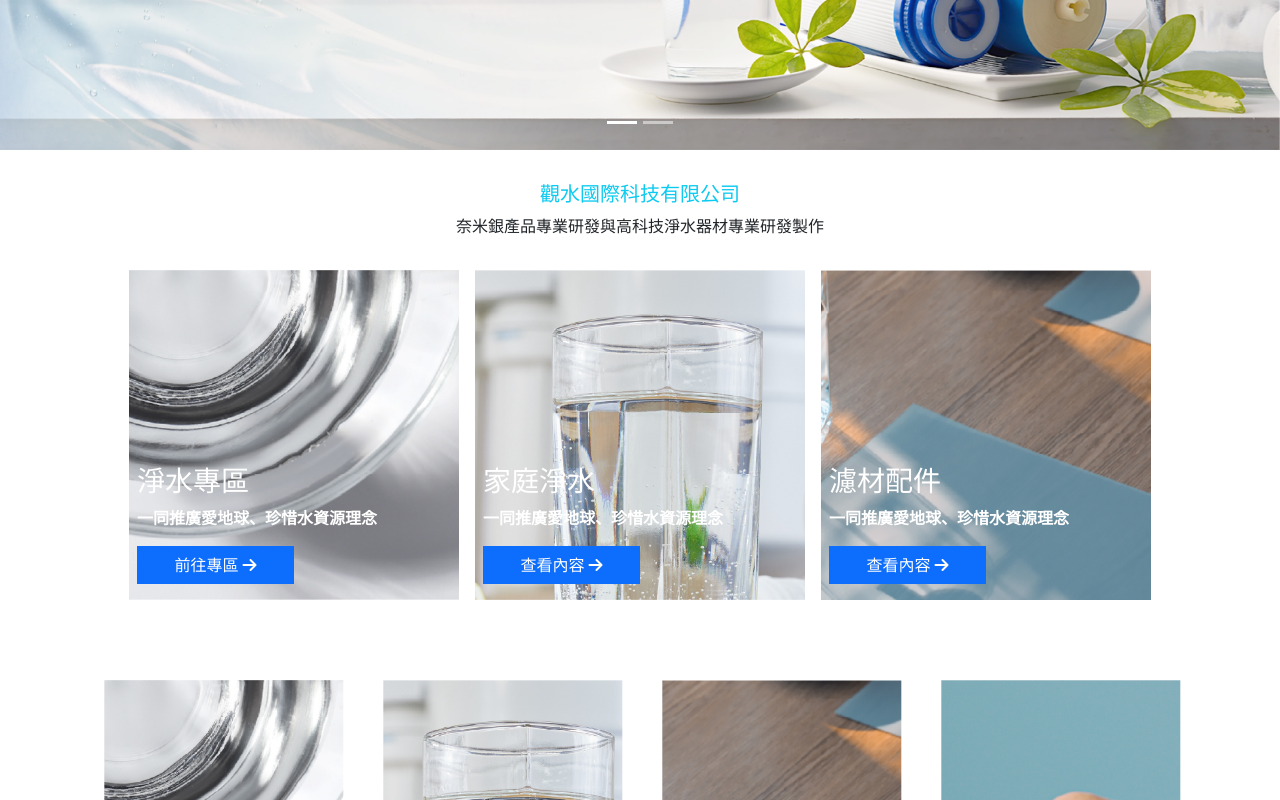
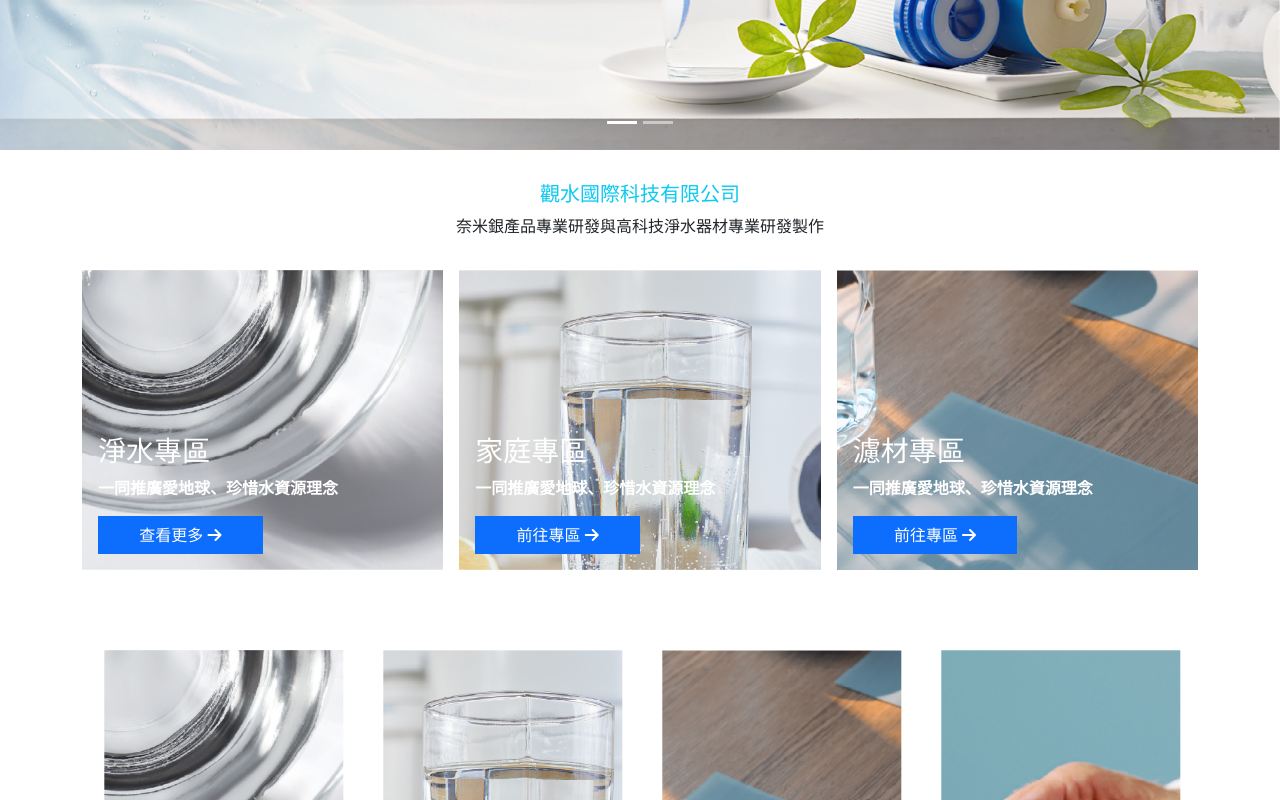
Before and after one commit to snowman12320/TNN-water, a plain HTML site: page index.html in a window 1280 px wide. Shown: the part 516-1316 px from the top of the page. Drawn offline with nearby package versions, Linux system fonts and the light colour scheme.

Commit message:
done : index three box RWD

```diff
--- a/footer.html
+++ b/footer.html
@@ -1,4 +1,4 @@
-<footer class="py-3 bg-dark text-white">
+<footer class="py-3 bg-dark text-white w-100">
   <ul class="list-unstyled d-flex justify-content-center pt-2 mb-0">
     <li>
       <a class="pe-5 link-white" href="index.html"
--- a/index.html
+++ b/index.html
@@ -52,7 +52,7 @@
     <!-- carousel -->
     <div
       id="carouselExampleIndicators"
-      class="carousel slide"
+      class="carousel slide w-100"
       data-bs-ride="carousel"
       style="margin-top: 90px"
     >
@@ -119,7 +119,7 @@
         <span class="visually-hidden">Next</span>
       </button>
     </div>
-    <div class="container py-3 mt-3 w-50">
+    <div class="container py-3 mt-3 w-75">
       <h1 class="display-7 text-info text-center" style="font-size: 20px">
         觀水國際科技有限公司
       </h1>
@@ -129,19 +129,39 @@
     </div>
     <!--  -->
     <!-- three_box -->
-    <section class="container px-0 flex-nowrap">
-      <div class="row g-3 gap-3 justify-content-center align-items-center">
+    <section class="container mx-auto">
+      <div class="row g-3 justify-content-center">
+        <div class="col-sm-4">
           <div
-          class="pb-3 position-relative text-white d-flex flex-column justify-content-end"
+            class="p-3 position-relative text-white d-flex flex-column justify-content-end w-100"
             style="
-            height: 330px;
-            max-width: 330px;
+              height: 300px;
               background-size: cover;
               background-position: center;
               background-image: url(./images/內頁圖/內頁-1.jpg);
+
             "
           >
-          <h3>淨水專區</h3>
+            <h3 >淨水專區</h3>
+            <p class="fw-bold text-white ">一同推廣愛地球、珍惜水資源理念</p>
+            <a
+              href="products.html"
+              class="btn btn-primary link-white text-decoration-none w-50 rounded-0"
+              >查看更多 <i class="fas fa-arrow-right"></i
+            ></a>
+          </div>
+        </div>
+        <div class="col-sm-4">
+          <div
+            class="p-3 position-relative text-white d-flex flex-column justify-content-end w-100"
+            style="
+              height: 300px;
+              background-size: cover;
+              background-position: center;
+              background-image: url(./images/內頁圖/內頁-2.jpg);
+            "
+          >
+            <h3>家庭專區</h3>
             <p class="fw-bold text-white">一同推廣愛地球、珍惜水資源理念</p>
             <a
               href="products.html"
@@ -149,43 +169,25 @@
               >前往專區 <i class="fas fa-arrow-right"></i
             ></a>
           </div>
+        </div>
+        <div class="col-sm-4">
           <div
-          class="pb-3 position-relative text-white d-flex flex-column justify-content-end"
+            class="p-3 position-relative text-white d-flex flex-column justify-content-end w-100"
             style="
-            height: 330px;
-            max-width: 330px;
-            background-size: cover;
-            background-position: center;
-            background-image: url(./images/內頁圖/內頁-2.jpg);
-          "
-        >
-          <div class="">
-            <h3>家庭淨水</h3>
-            <p class="fw-bold text-white">一同推廣愛地球、珍惜水資源理念</p>
-            <a
-              href="products.html"
-              class="btn btn-primary link-white text-decoration-none w-50 rounded-0"
-              >查看內容 <i class="fas fa-arrow-right"></i
-            ></a>
-          </div>
-        </div>
-        <div
-          class="pb-3 position-relative text-white d-flex flex-column justify-content-end"
-          style="
-            height: 330px;
-            max-width: 330px;
+              height: 300px;
               background-size: cover;
               background-position: center;
               background-image: url(./images/內頁圖/內頁-3.jpg);
             "
           >
-          <h3>濾材配件</h3>
+            <h3>濾材專區</h3>
             <p class="fw-bold text-white">一同推廣愛地球、珍惜水資源理念</p>
             <a
               href="products.html"
               class="btn btn-primary link-white text-decoration-none w-50 rounded-0"
-            >查看內容 <i class="fas fa-arrow-right"></i
+              >前往專區 <i class="fas fa-arrow-right"></i
             ></a>
+          </div>
         </div>
       </div>
     </section>
```
Also changed, not shown: product.html (+3 -4 lines), javascripts/all.js. Lines whose indentation alone changed are shown as unchanged.
